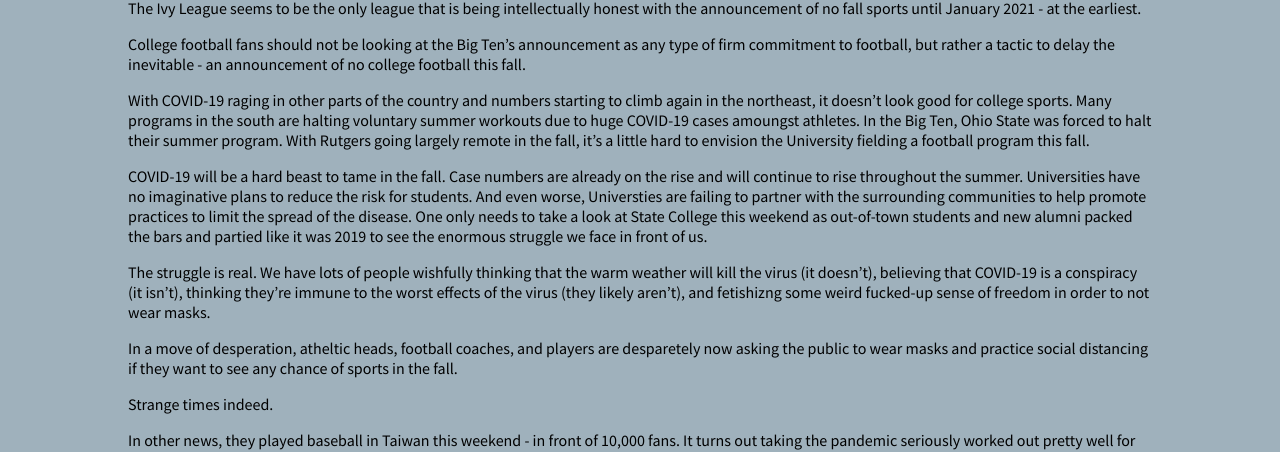
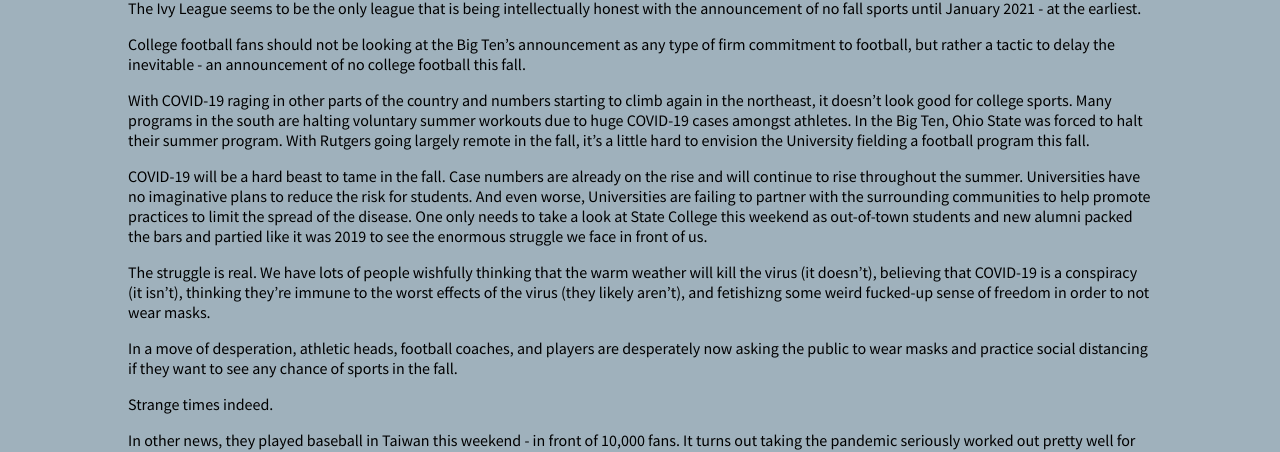
Before and after one commit to billkratzer/thekratzers-website-old, a Jekyll site: the page built from _posts/2020-07-12-big-ten-2020-schedule.md, in a window 1280 px wide. Shown: the part 352-804 px from the top of the page. Built offline with Jekyll 4.4.1, drawn with Linux system fonts in a browser that asks for light colours; nearby versions of some CDN libraries; some web fonts are replaced.

Commit message:
spelling errors

```diff
--- a/_posts/2020-07-12-big-ten-2020-schedule.md
+++ b/_posts/2020-07-12-big-ten-2020-schedule.md
@@ -13,13 +13,13 @@
 
 College football fans should not be looking at the Big Ten's announcement as any type of firm commitment to football, but rather a tactic to delay the inevitable - an announcement of no college football this fall.
 
-With COVID-19 raging in other parts of the country and numbers starting to climb again in the northeast, it doesn't look good for college sports.  Many programs in the south are halting voluntary summer workouts due to huge COVID-19 cases amoungst athletes.  In the Big Ten, Ohio State was forced to halt their summer program.  With Rutgers going largely remote in the fall, it's a little hard to envision the University fielding a football program this fall.
+With COVID-19 raging in other parts of the country and numbers starting to climb again in the northeast, it doesn't look good for college sports.  Many programs in the south are halting voluntary summer workouts due to huge COVID-19 cases amongst athletes.  In the Big Ten, Ohio State was forced to halt their summer program.  With Rutgers going largely remote in the fall, it's a little hard to envision the University fielding a football program this fall.
 
-COVID-19 will be a hard beast to tame in the fall.  Case numbers are already on the rise and will continue to rise throughout the summer.  Universities have no imaginative plans to reduce the risk for students.   And even worse, Universties are failing  to partner with the surrounding communities to help promote practices to limit the spread of the disease.  One only needs to take a look at State College this weekend as out-of-town students and new alumni packed the bars and partied like it was 2019 to see the enormous struggle we face in front of us.
+COVID-19 will be a hard beast to tame in the fall.  Case numbers are already on the rise and will continue to rise throughout the summer.  Universities have no imaginative plans to reduce the risk for students.   And even worse, Universities are failing  to partner with the surrounding communities to help promote practices to limit the spread of the disease.  One only needs to take a look at State College this weekend as out-of-town students and new alumni packed the bars and partied like it was 2019 to see the enormous struggle we face in front of us.
 
 The struggle is real.  We have lots of people wishfully thinking that the warm weather will kill the virus (it doesn't), believing that COVID-19 is a conspiracy (it isn't), thinking they're immune to the worst effects of the virus (they likely aren't), and fetishizng some weird fucked-up sense of freedom in order to not wear masks.
 
-In a move of desperation, atheltic heads, football coaches, and players are desparetely now asking the public to wear masks and practice social distancing if they want to see any chance of sports in the fall.
+In a move of desperation, athletic heads, football coaches, and players are desperately now asking the public to wear masks and practice social distancing if they want to see any chance of sports in the fall.
 
 Strange times indeed.
 
```
